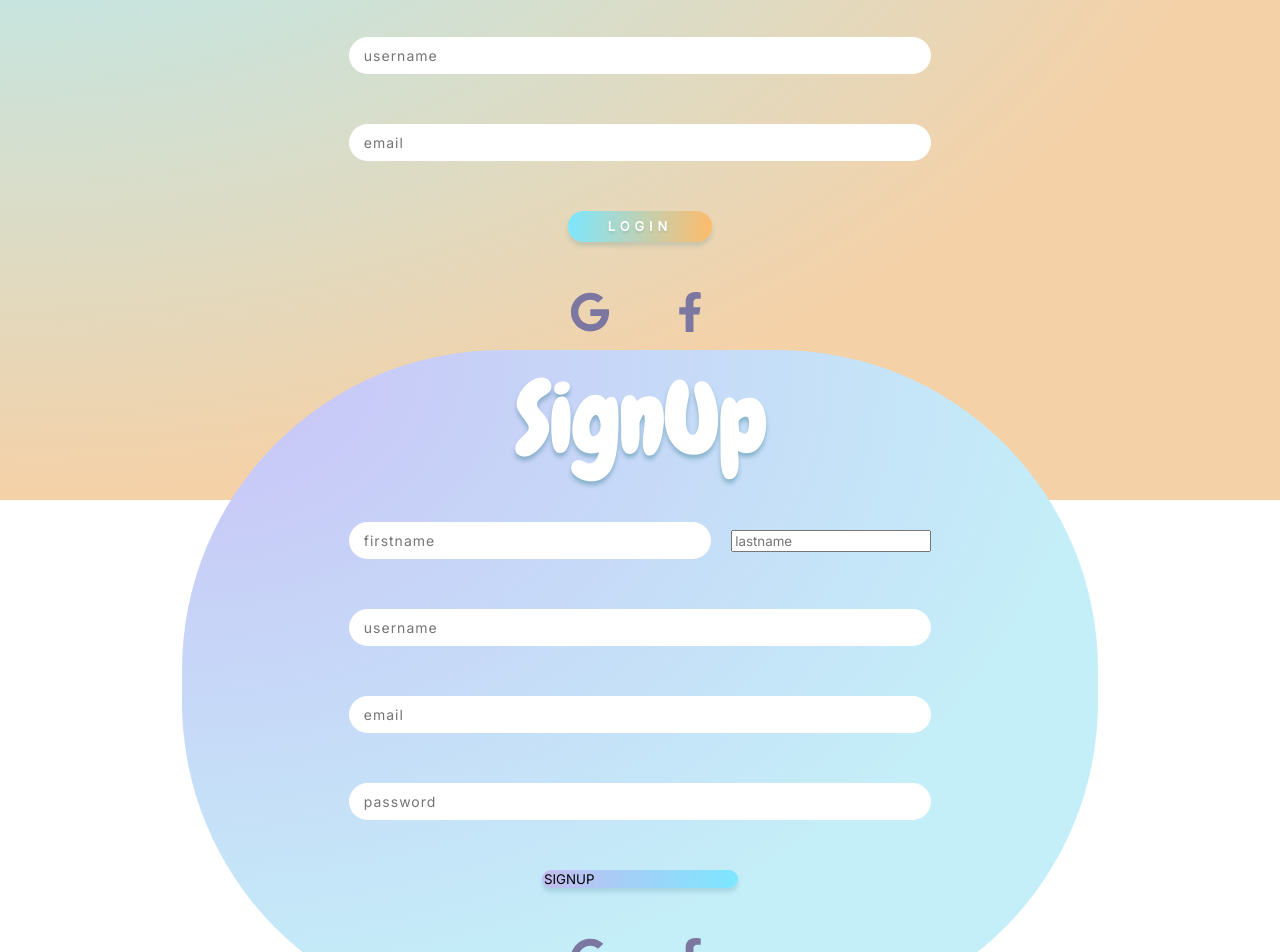
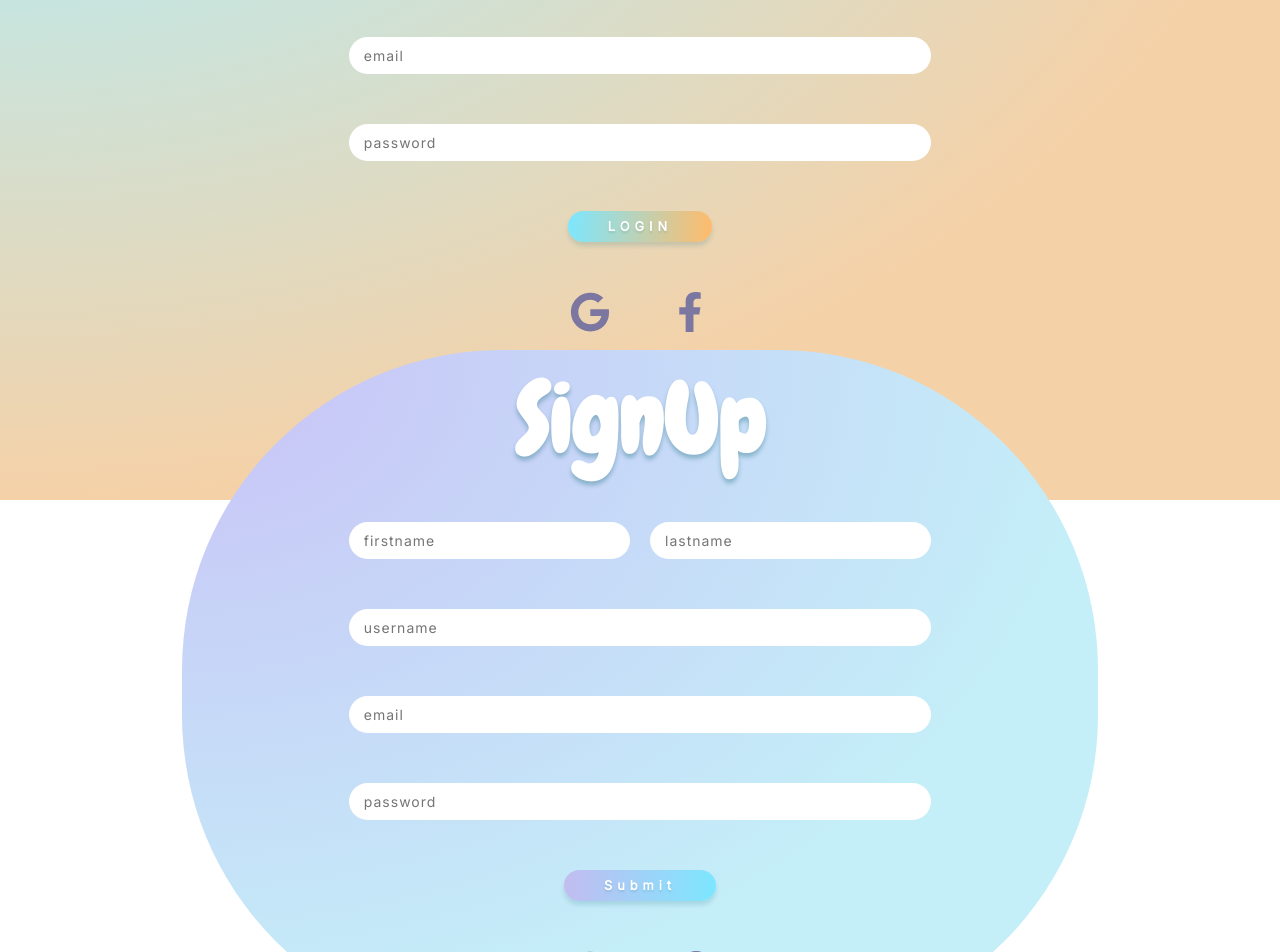
Before and after one commit to MeowDevCU/forpaws, a React (Create React App) app: page /forpaws/login in a window 1280 px wide. Shown: the part 300-1252 px from the top of the page. Built offline with nearby package versions, Linux system fonts and the light colour scheme; no server answers.

Commit message:
worked once then got POST error

```diff
--- a/src/App.js
+++ b/src/App.js
@@ -2,12 +2,14 @@ import "./App.css";
 import Home from "./Home_page/home";
 import Friends from "./Friends_page/friends";
 import NewPost from "./NewPost_page/newpost";
+import { AuthProvider } from "./Login_page/authContext";
 import { BrowserRouter as Router, Routes, Route, Navigate } from "react-router-dom";
 import Login from "./Login_page/login";
 
 function App() {
    return (
       <Router>
+         <AuthProvider>
             <Routes>
                <Route path="/forpaws" element={<Navigate to="./home" />} />
                <Route path="forpaws/home" element={<Home />} />
@@ -15,6 +17,7 @@ function App() {
                <Route path="forpaws/newPost" element={<NewPost />} />
                <Route path="forpaws/login" element={<Login />} />
             </Routes>
+         </AuthProvider>
       </Router>
    );
 }
--- /dev/null
+++ b/src/Login_page/authContext.js
@@ -0,0 +1,41 @@
+import React, { useContext, useState, useEffect } from 'react';
+import { auth } from "../firebase-config";
+import { createUserWithEmailAndPassword, onAuthStateChanged } from "firebase/auth";
+
+const AuthContext = React.createContext();
+
+
+export const useAuth = () => {
+   return useContext(AuthContext);
+};
+
+
+
+export const AuthProvider = ({ children }) => {
+   const [currentUser, setCurrentUser] = useState();
+
+   const signup = (email, password) => {
+      return createUserWithEmailAndPassword(auth, email, password);
+   };
+
+   useEffect(() => {
+      const unsuscribe = onAuthStateChanged(auth, (user) => {
+         setCurrentUser(user);
+      });
+
+      return unsuscribe;
+   }, []);
+
+
+
+   const value = {
+      currentUser,
+      signup
+   };
+
+   return (
+      <AuthContext.Provider value={value}>
+         {children}
+      </AuthContext.Provider>
+   );
+};
--- a/src/Login_page/login.js
+++ b/src/Login_page/login.js
@@ -1,59 +1,37 @@
 /* Made by Aashna, Amilesh, Neel 27/12/2022 */
-import React, { useState, useEffect } from "react";
-import { auth, provider } from "../firebase-config";
-import { createUserWithEmailAndPassword, signInWithPopup } from "firebase/auth";
-import { Link } from "react-router-dom";
+import "./login.css";
 import * as FaIcons from "react-icons/fa";
 import * as AiIcons from "react-icons/ai";
-import "./login.css";
+import { Link } from "react-router-dom";
+import { useAuth } from "./authContext";
+import React, { useRef, useState } from "react";
 
 const Login = () => {
-  return SignIn();
+  const [error, setError] = useState("");
+  const [loading, setLoading] = useState("");
+  const { signup } = useAuth();
 
-  function SignIn() {
-    //variables for google auth
-    const [value, setValue] = useState(null);
-    const [name, setName] = useState("");
 
   //variables for email/password auth
   const [username, setUsername] = useState("");
   const [password, setPassword] = useState("");
   const [email, setEmail] = useState('');
 
+  // Handles signup process //
+  const signupSubmit = async (e) => {
+    alert("attempting");
+    e.preventDefault();
 
+    try {
+      setError(""); // rest error
+      setLoading(true);
+      await signup(email, password); // signup is a promise
+      alert("account created");
+    } catch {
+      setError("failed to create an account");
+    }
 
-    //google auth function for sign in/sign up(does both bc its google idk)
-    const handleClick = () => {
-      signInWithPopup(auth, provider).then((data) => {
-        setValue(data.user.email);
-        setName(data.user.displayName);
-        localStorage.setItem("email", data.user.email);
-        localStorage.setItem("name", data.user.displayName);
-      });
-    };
-
-    useEffect(() => {
-      setValue(localStorage.getItem("email"));
-      console.log(value);
-    });
-
-    //sign up function for regular email and password
-    /*const signUp = (event, email, password) => {
-      event.preventDefault();
-        console.log(email);
-        console.log(password);
-        createUserWithEmailAndPassword(auth, email, password)
-        .catch((e) => alert(e.message));
-    };
-    */
-    const signUp = async () => {
-      try {
-        const user = await createUserWithEmailAndPassword(auth, setEmail, setPassword);
-        console.log(user);
-      }
-      catch (error) {
-        console.log(error.message);
-      }
+    setLoading(false);
   };
 
   return (
@@ -68,48 +46,46 @@ const Login = () => {
 
       <div id="login-page">
         <div className=" login-background">
-            <div className="login" onSubmit={signUp}>
+          <div className="login">
             <h4>Login</h4>
             <form className="login-form">
               <input
                 type="text"
-                  placeholder="username"
-                  defaultValue={username}
+                placeholder="email"
+                defaultValue={email}
                 onChange={(event) => setEmail(event.target.value)}
               />
               <input
                 type="text"
-                  placeholder="email"
-                  defaultValue={email}
+                placeholder="password"
                 onChange={(event) => setPassword(event.target.value)}
               />
               <input className="light-btn" type="submit" value="LOGIN" />
             </form>
             <div className="extra-login-options">
-                <div className="google-btn" onClick={handleClick} ><FaIcons.FaGoogle className="nav-icon" /></div>
-                <div className="google-btn" onClick={handleClick} ><FaIcons.FaFacebookF className="nav-icon" /></div>
+              <div className="google-btn"  ><FaIcons.FaGoogle className="nav-icon" /></div>
+              <div className="google-btn"  ><FaIcons.FaFacebookF className="nav-icon" /></div>
             </div>
           </div>
 
           <div className=" signup-background">
             <div className="signup">
               <h4>SignUp</h4>
-                <form className="signup-form">
+              {error}
+              <form className="signup-form" onSubmit={signupSubmit}>
                 <div className="input-short">
                   <input
                     type="text"
                     placeholder="firstname"
                   />
                   <input
-                      type="textbox"
+                    type="text"
                     placeholder="lastname"
                   />
                 </div>
                 <input
                   type="text"
                   placeholder="username"
-                    defaultValue={username}
-                    onChange={(event) => setUsername(event.target.value)}
                 />
                 <input
                   type="text"
@@ -118,21 +94,20 @@ const Login = () => {
                   onChange={(event) => setEmail(event.target.value)}
                 />
                 <input
-                    type="password"
+                  type="text"
                   placeholder="password"
-                    defaultValue={password}
                   onChange={(event) => setPassword(event.target.value)}
                 />
                 <input
                   className="dark-btn"
-                    //type="submit" change this back to submit once issue is fixed
+                  type="submit"
+                  disabled={loading}
                   defaultValue="SIGNUP"
-                    onClick={signUp}
                 />
               </form>
               <div className="extra-login-options">
-                  <div className="google-btn" onClick={handleClick} ><FaIcons.FaGoogle className="nav-icon" /></div>
-                  <div className="google-btn" onClick={handleClick} ><FaIcons.FaFacebookF className="nav-icon" /></div>
+                <div className="google-btn"  ><FaIcons.FaGoogle className="nav-icon" /></div>
+                <div className="google-btn"  ><FaIcons.FaFacebookF className="nav-icon" /></div>
               </div>
             </div>
           </div>
@@ -140,7 +115,6 @@ const Login = () => {
       </div>
     </>
   );
-  }
 };
 
 export default Login;
--- a/src/firebase-config.js
+++ b/src/firebase-config.js
@@ -2,7 +2,7 @@ import firebase from "firebase/compat/app";
 import 'firebase/compat/firestore';
 import 'firebase/compat/auth';
 import 'firebase/compat/storage';
-import {getAuth, GoogleAuthProvider} from 'firebase/auth';
+import { getAuth, GoogleAuthProvider } from 'firebase/auth';
 
 
 const firebaseApp = firebase.initializeApp({
@@ -16,10 +16,10 @@ const firebaseApp = firebase.initializeApp({
 
 });
 const db = firebaseApp.firestore();
-const auth = getAuth(firebaseApp);
+const auth = getAuth();
 const storage = firebase.storage();
 const provider = new GoogleAuthProvider();
 
 
 
-export { db,auth,storage,provider};
+export { db, auth, storage, provider };
--- a/src/root.css
+++ b/src/root.css
@@ -31,7 +31,9 @@
     border: 2px solid var(--purple);
 }
 
-input[type="text"],input[type="password"],textarea {
+input[type="text"],
+input[type="password"],
+textarea {
     letter-spacing: 1px;
     width: calc(100% - 30px);
     border: unset;
@@ -40,9 +42,11 @@ input[type="text"],input[type="password"],textarea {
     font-size: 14px;
 }
 
-input[type="text"]:focus,textarea:focus {
+input[type="text"]:focus,
+textarea:focus {
     outline: unset;
     outline: 1px solid var(--purple);
+    box-shadow: 0 0 10px 0 #7f30ff81;
 }
 
 .dark-btn {
```
Also changed, not shown: src/Login_page/signup.js (deleted). Lines whose indentation alone changed are shown as unchanged.
